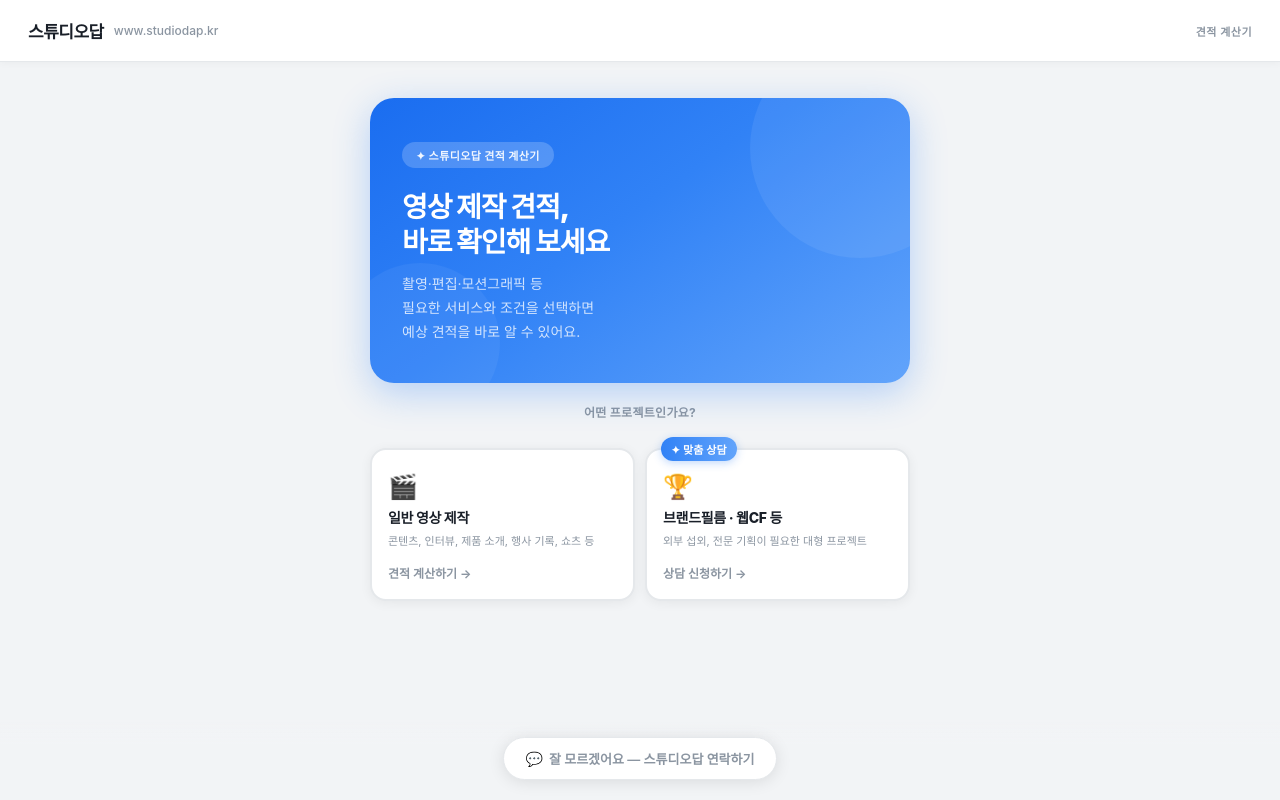
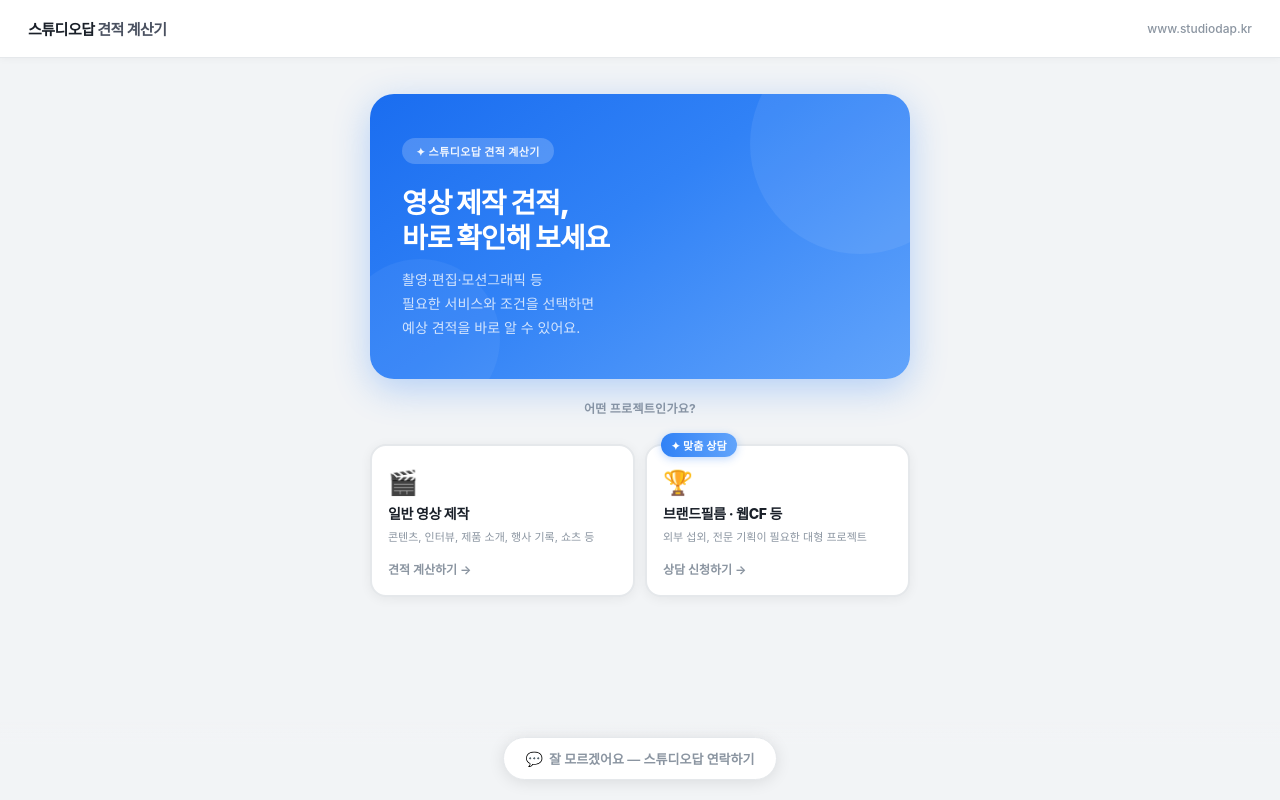
Before and after one commit to Younguk06/studiodap-calculator, a plain HTML site: page index.html in a window 1280 px wide. Drawn offline with Linux system fonts and the light colour scheme; a web font is replaced by a local one.

Commit message:
Add files via upload

```diff
--- a/index.html
+++ b/index.html
@@ -51,8 +51,8 @@
       z-index: 10;
       box-shadow: 0 1px 8px rgba(0,0,0,.04);
     }
-    .logo { font-size: 17px; font-weight: 800; letter-spacing: -0.5px; color: var(--text); }
-    .logo em { color: var(--text); font-style: normal; }
+    .logo { font-size: 15px; font-weight: 800; letter-spacing: -0.5px; color: var(--text); cursor: pointer; }
+    .logo .logo-sub { color: #4A5160; }
     .header-left {
       display: flex;
       align-items: center;
@@ -756,11 +756,8 @@
 <body>
 
 <header>
-  <div class="header-left">
-    <div class="logo">스튜디오<em>답</em></div>
-    <a class="header-link" href="https://www.studiodap.kr" target="_blank">www.studiodap.kr</a>
-  </div>
-  <div class="header-tag">견적 계산기</div>
+  <div class="logo" onclick="restart()">스튜디오답 <span class="logo-sub">견적 계산기</span></div>
+  <a class="header-link" href="https://www.studiodap.kr" target="_blank">www.studiodap.kr</a>
 </header>
 
 <main>
```
